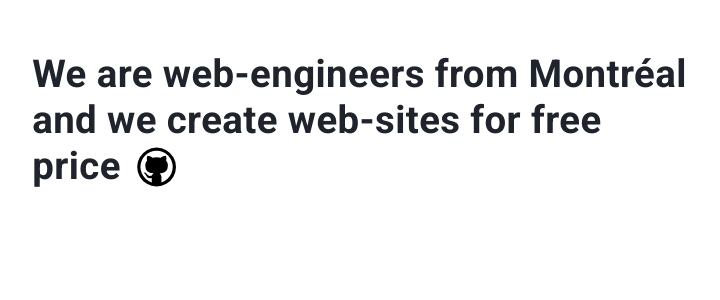
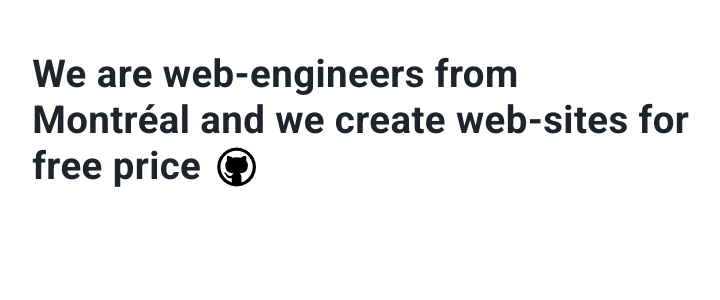
Before and after one commit to web-being/web-being.github.io, a Jekyll site: the page built from index.html, in a window 1280 px wide. Shown: the top 300 px of the page, without its empty margins (19-739 px from the left). Built offline with Jekyll 4.4.1, drawn with Linux system fonts in a browser that asks for light colours.

Commit message:
Typograph

```diff
--- a/index.html
+++ b/index.html
@@ -5,7 +5,7 @@ lang: en
 ---
 {% assign lang=page.lang | default: 'en' %}
 
-<h1>We are web-engineers from Montréal and we create web-sites for free price <a class="icon-link" href="//github.com/web-being">{% include github.svg %}</a></h1>
+<h1>We&nbsp;are <nobr>web-engineers</nobr> from Montr&#233;al&nbsp;and we&nbsp;create <nobr>web-sites</nobr> for free price <a class="icon-link" href="//github.com/web-being">{% include github.svg %}</a></h1>
 
 <!--
 <h1>Hi! We are professional engineers from Montréal and we help you with web-sites using a Pay What You Want price model*.</h1>
```
